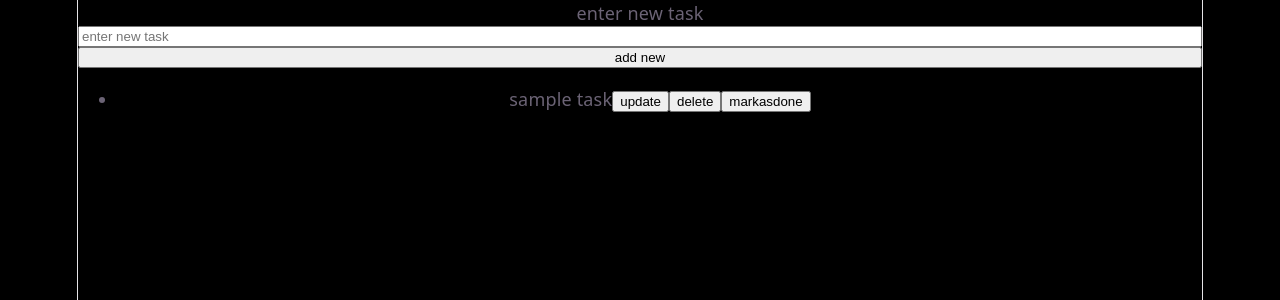
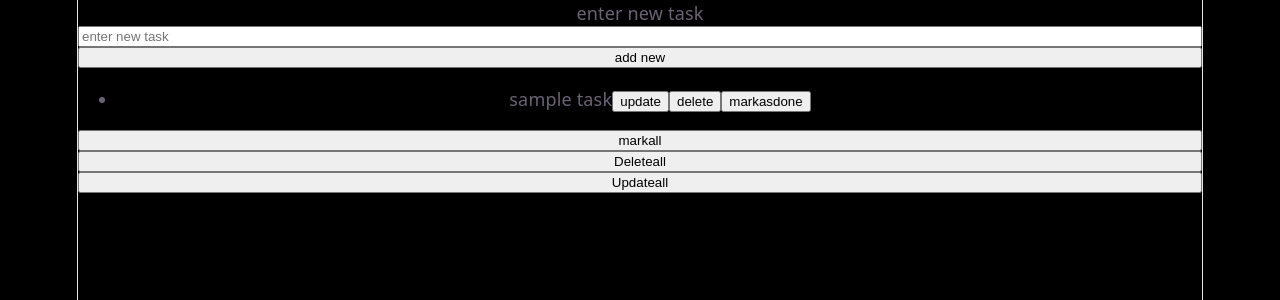
Before and after one commit to Rahul-Ranjan-dev/learning-react, a React (Vite) app: page / in a window 1280 px wide. Shown: the top 300 px of the page. Built offline with nearby package versions, Linux system fonts and the light colour scheme.

Commit message:
save changes

```diff
--- a/src/todo1.jsx
+++ b/src/todo1.jsx
@@ -39,6 +39,23 @@ export default function Todo1(){
           })
           settasks(MarkTask)
     }
+    function handleMarkAll(){
+      const MarkTasks=tasks.map((task)=>{
+        return {...task,isMarked:!task.isMarked}
+      })
+      settasks(MarkTasks)
+    }
+    function handleDeleteAll(){
+     settasks([])
+     }
+
+      function handleUpdateAll(){
+        const UpdateAll=tasks.map((task)=>{
+          return{...task,v:task.v.toUpperCase()}
+        })
+        settasks(UpdateAll)
+      }
+
     return(
         <>
 
@@ -50,6 +67,9 @@ export default function Todo1(){
             <button onClick={()=>handleDelete(task.id)}>delete</button>
             <button onClick={()=>handleMark(task.id)}>markasdone</button>
         </li>)}</ul>
+        <button onClick={handleMarkAll}>markall</button>
+        <button onClick={handleDeleteAll}>Deleteall</button>
+        <button onClick={handleUpdateAll}>Updateall</button>
         </>
     )
 }
```
